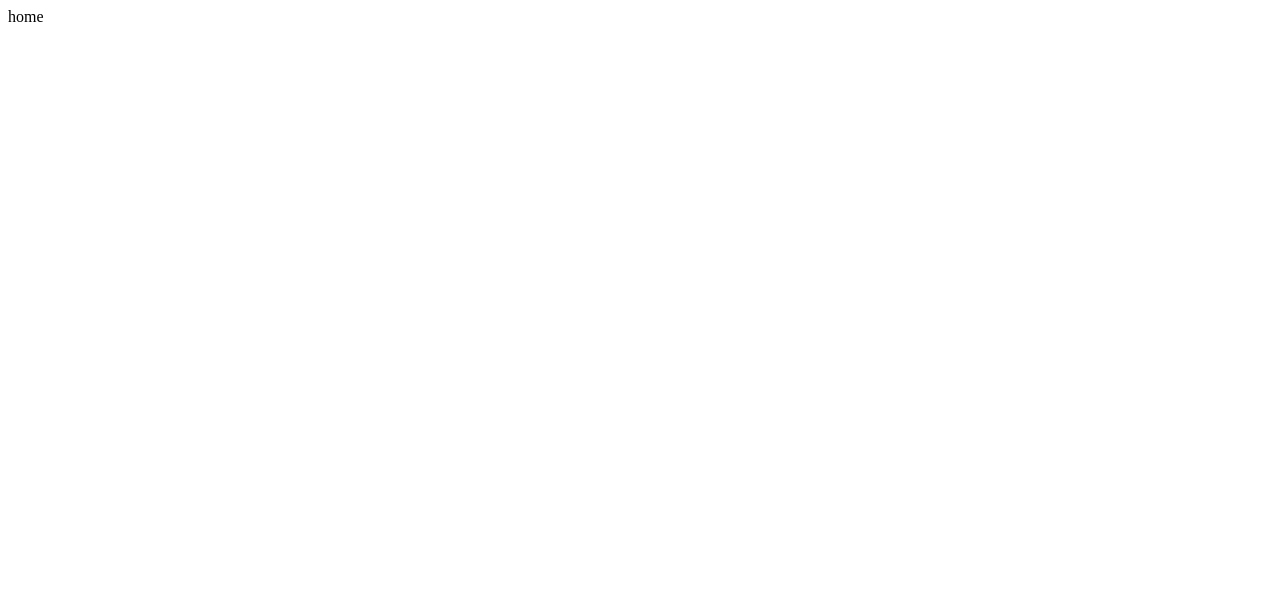
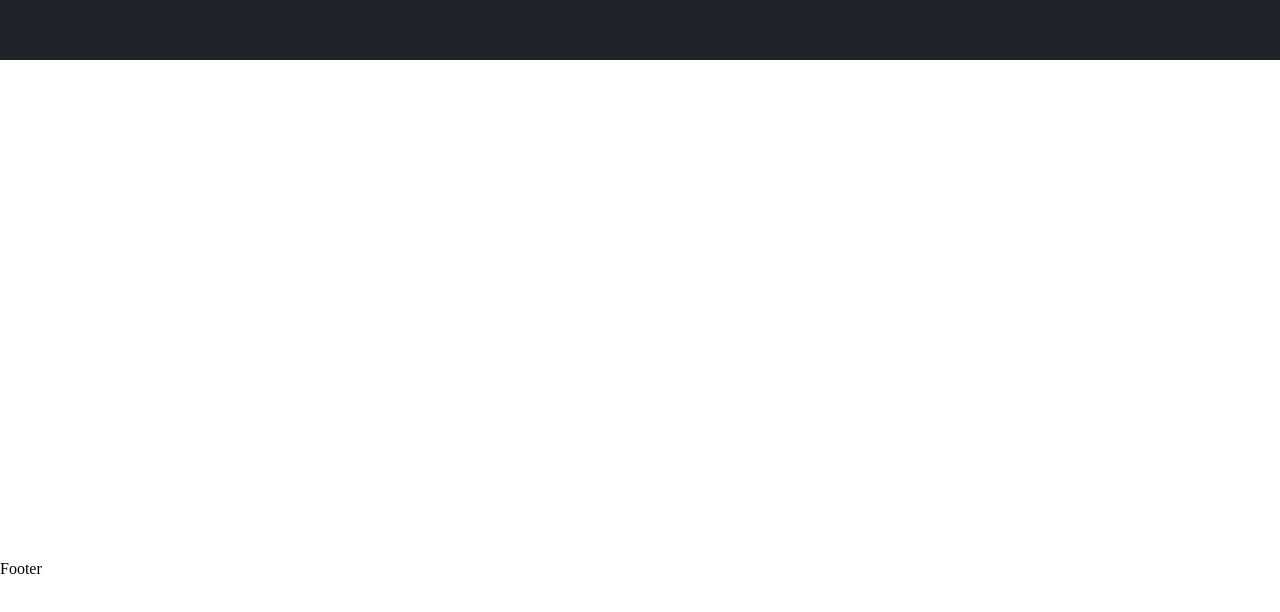
Before and after one commit to Lishitong/xxx-blog-web, a Vue app: page / in a window 1280 px wide. Shown: the top 612 px of the page. Built offline with nearby package versions, Linux system fonts and the light colour scheme.

Commit message:
'add.testfile'

```diff
--- a/index.html
+++ b/index.html
@@ -4,7 +4,7 @@
     <meta charset="UTF-8" />
     <link rel="icon" href="/icon.png" />
     <meta name="viewport" content="width=device-width, initial-scale=1.0" />
-    <title>李仕通的个人网站 - Li ShiTong's Personal Website</title>
+    <title>Li ShiTong's Personal Website</title>
   </head>
   <body>
     <div id="app"></div>
--- a/package.json
+++ b/package.json
@@ -8,6 +8,7 @@
   },
   "dependencies": {
     "element-plus": "^1.0.2-beta.33",
+    "normalize.css": "^8.0.1",
     "vue": "^3.0.5",
     "vue-router": "4"
   },
--- a/src/App.vue
+++ b/src/App.vue
@@ -1,3 +1,15 @@
 <template>
   <router-view></router-view>
 </template>
+
+<style>
+body {
+  padding-top: 60px;
+  height: calc(100% - 60px);
+  overflow: hidden;
+}
+#app {
+  background: #fff;
+  height: 100%;
+}
+</style>
--- /dev/null
+++ b/src/components/Footer/index.vue
@@ -0,0 +1,17 @@
+<!--
+ * @Author: lidalan
+ * @Date: 2021-03-09 15:34:40
+ * @LastEditors: lidalan
+ * @LastEditTime: 2021-03-09 15:34:55
+ * @Description: Footer
+ * @FilePath: \xxx-blog-web\src\components\Footer\index.vue
+-->
+
+<template>Footer</template>
+
+<script>
+export default {};
+</script>
+
+<style>
+</style>
--- /dev/null
+++ b/src/components/Header/index.vue
@@ -0,0 +1,28 @@
+<!--
+ * @Author: lidalan
+ * @Date: 2021-03-09 15:18:19
+ * @LastEditors: lidalan
+ * @LastEditTime: 2021-03-09 16:13:09
+ * @Description: Header
+ * @FilePath: \xxx-blog-web\src\components\Header\index.vue
+-->
+
+<template>
+  <header class="header"></header>
+</template>
+
+<script>
+export default {
+  setup() {
+    return {};
+  },
+};
+</script>
+
+<style lang="less" scoped>
+.header {
+  width: 100%;
+  height: 100%;
+  background-color: #20232a;
+}
+</style>
--- a/src/components/Home/index.vue
+++ /dev/null
@@ -1,24 +0,0 @@
-<!--
- * @Author: lidalan
- * @Date: 2021-03-08 16:41:17
- * @LastEditors: lidalan
- * @LastEditTime: 2021-03-08 17:19:04
- * @Description: Home
- * @FilePath: \xxx-blog-web\src\components\Home\index.vue
--->
-<template>
-  {{ home }}
-</template>
-
-<script>
-import { ref } from "vue";
-export default {
-  setup() {
-    let home = ref("home");
-
-    return {
-      home,
-    };
-  },
-};
-</script>
--- a/src/components/test/index.vue
+++ /dev/null
@@ -1,33 +0,0 @@
-<!--
- * @Author: lidalan
- * @Date: 2021-03-08 16:11:14
- * @LastEditors: lidalan
- * @LastEditTime: 2021-03-08 16:39:40
- * @Description: Test
- * @FilePath: \xxx-blog-web\src\components\test\index.vue
--->
-
-<template>
-  <div>
-    {{ test_string }}
-  </div>
-</template>
-
-<script>
-import { ref } from "vue";
-export default {
-  name: "test",
-  setup() {
-    const test_string = ref("1231");
-    return {
-      test_string,
-    };
-  },
-};
-</script>
-
-<style scoped lang="less">
-div {
-  color: red;
-}
-</style>
--- a/src/main.js
+++ b/src/main.js
@@ -3,6 +3,8 @@ import router from './router';
 import App from './App.vue';
 import ElementPlus from 'element-plus';
 import 'element-plus/lib/theme-chalk/index.css';
+import 'normalize.css'
+import 'style/index.less'
 
 createApp(App)
 	.use(router)
--- /dev/null
+++ b/src/style/index.less
@@ -0,0 +1,4 @@
+.scroll-wrap {
+  height: 100%;
+  overflow: auto;
+}
--- /dev/null
+++ b/src/view/Home/index.vue
@@ -0,0 +1,50 @@
+<!--
+ * @Author: lidalan
+ * @Date: 2021-03-08 16:41:17
+ * @LastEditors: lidalan
+ * @LastEditTime: 2021-03-09 16:53:32
+ * @Description: Home
+ * @FilePath: \xxx-blog-web\src\view\Home\index.vue
+-->
+<template>
+  <div class="header-wrapper">
+    <HeaderTemplate />
+  </div>
+  <div class="main-wrapper scroll-wrap">
+    <div class="test"></div>
+  </div>
+  <div class="footer-wrapper">
+    <FooterTemplate />
+  </div>
+</template>
+
+<script>
+import HeaderTemplate from "components/Header/index.vue";
+import FooterTemplate from "components/Footer/index.vue";
+export default {
+  components: {
+    HeaderTemplate,
+    FooterTemplate,
+  },
+  setup() {
+    return {};
+  },
+};
+</script>
+
+<style lang="less" scoped>
+.header-wrapper {
+  width: 100%;
+  height: 60px;
+  position: fixed;
+  top: 0;
+  left: 0;
+  z-index: 9999;
+}
+
+.main-wrapper {
+  .test {
+    min-height: 500px;
+  }
+}
+</style>
--- a/vite.config.js
+++ b/vite.config.js
@@ -1,7 +1,18 @@
-import { defineConfig } from 'vite'
-import vue from '@vitejs/plugin-vue'
+import { defineConfig } from 'vite';
+import vue from '@vitejs/plugin-vue';
+import { resolve } from 'path';
 
 // https://vitejs.dev/config/
 export default defineConfig({
-  plugins: [vue()]
-})
+	plugins: [vue()],
+	resolve: {
+		alias: {
+			assets: resolve(__dirname, 'src/assets'),
+			components: resolve(__dirname, 'src/components'),
+			composition: resolve(__dirname, 'src/composition'),
+			src: resolve(__dirname, 'src'),
+			style: resolve(__dirname, 'src/style'),
+			view: resolve(__dirname, 'src/view'),
+		},
+	},
+});
```
Also changed, not shown: src/router/index.js (+2 -8 lines), 1 other file (tests, documents, lock files or other folders).
